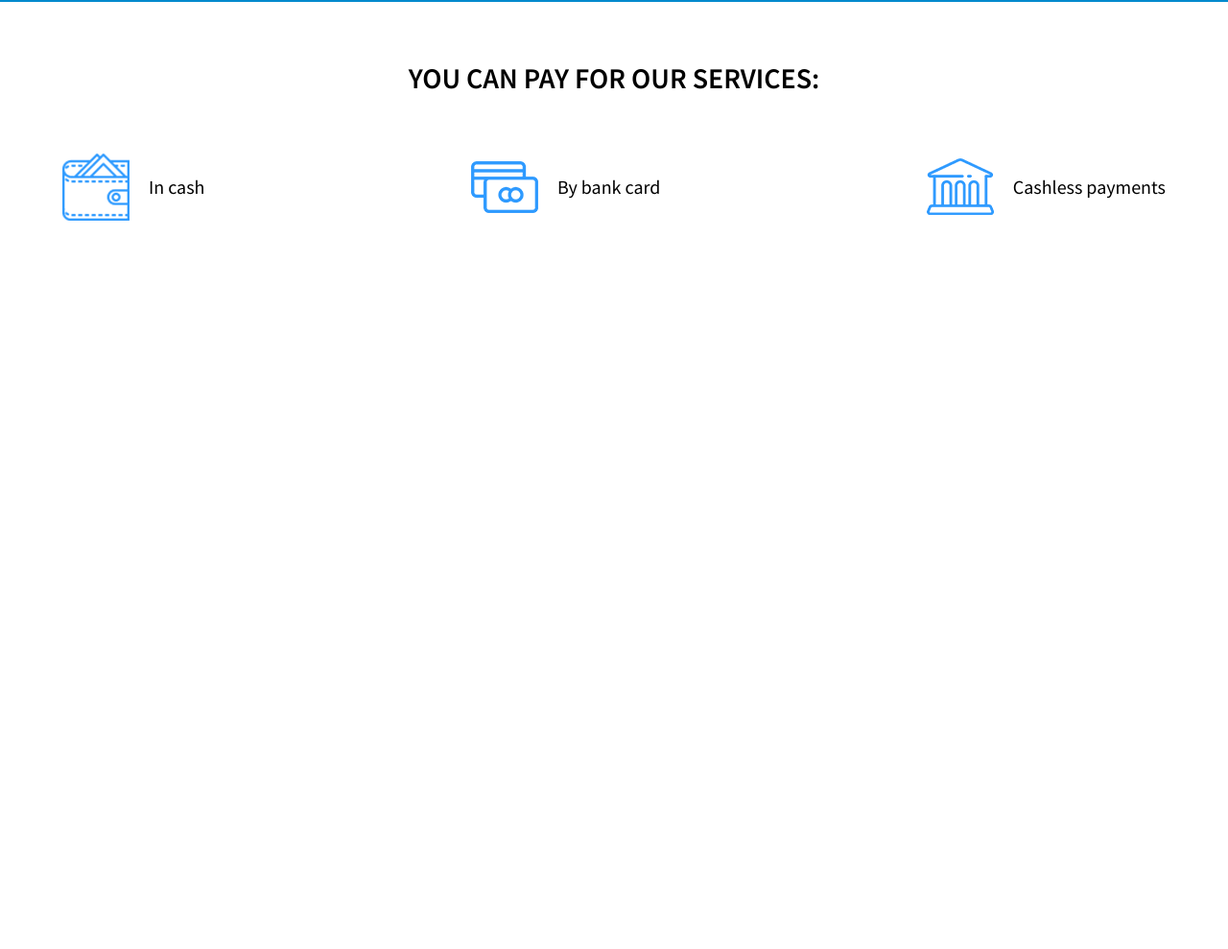
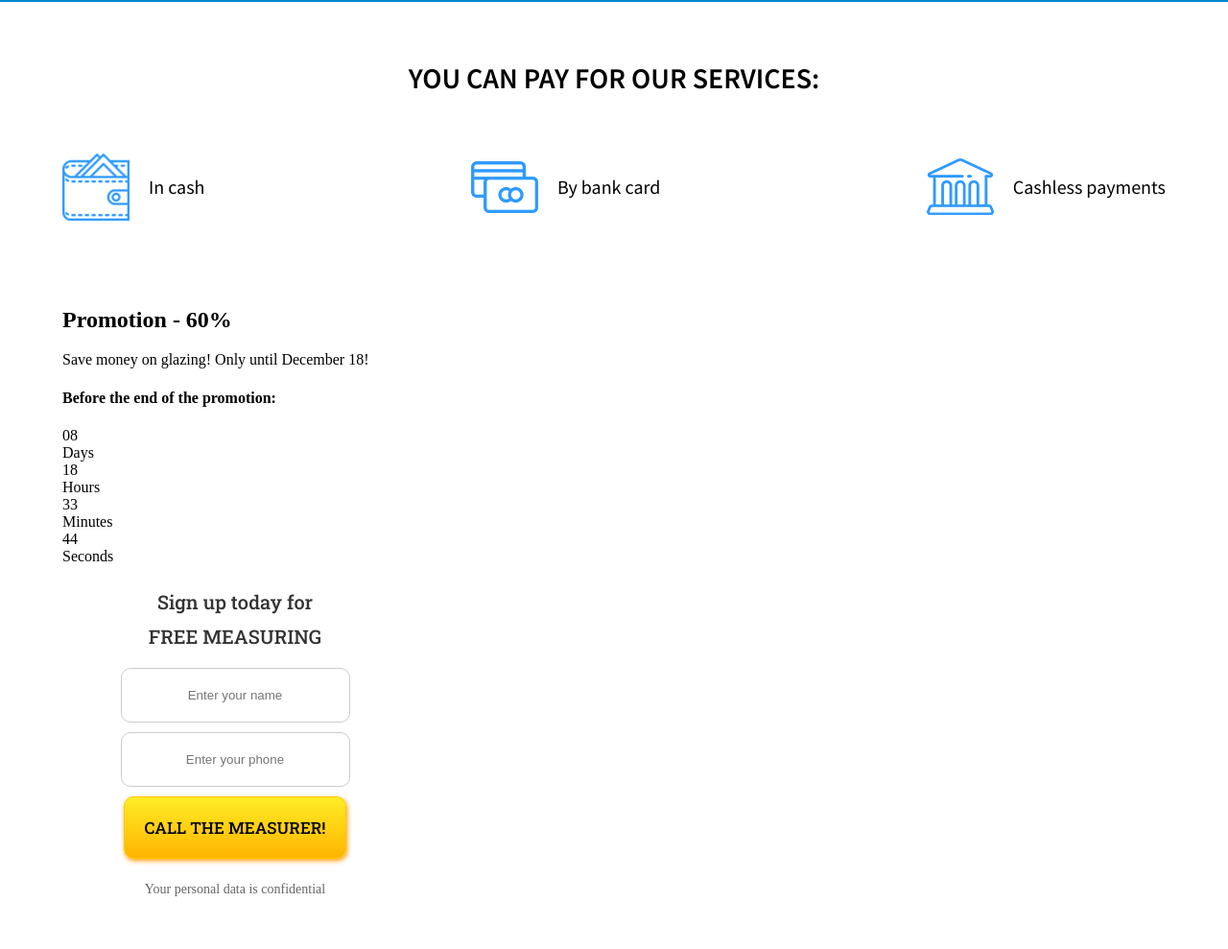
Before and after one commit to Chycherskyi/GlazingOfBalconies, a plain HTML site: page index.html in a window 1280 px wide. Shown: the part 4224-5213 px from the top of the page at 96% size. Before the commit the page ends 4524 px from the top, so only its background shows below. Drawn offline with Linux system fonts and the light colour scheme.

Commit message:
Added section sale

```diff
--- a/index.html
+++ b/index.html
@@ -299,7 +299,7 @@
                     </div>
                     <!-- /.payment-block__item -->
                     <div class="payment-block__item">
-                       <img class="payment-block__img" src="img/payment/credit-card.png" alt="">
+                        <img class="payment-block__img" src="img/payment/credit-card.png" alt="">
                         <!-- /.payment-block__img -->
                         <span class="payment-block__text">By bank card</span>
                         <!-- /.payment-block__text -->
@@ -318,6 +318,55 @@
             <!-- /.container -->
         </section>
         <!-- /.payment -->
+        <section class="sale">
+            <div class="container">
+                <div class="sale-block">
+                    <div class="sale-content">
+                        <h2 class="sale-content__title">Promotion - 60%</h2>
+                        <!-- /.sale-content__title -->
+                        <p class="sale-content__text">Save money on glazing! Only until December 18!</p>
+                        <!-- /.sale-content__text -->
+                        <div class="sale-timer" id="timer">
+                            <h4 class="sale-timer__title">Before the end of the promotion:</h4>
+                            <div class="sale-timer__container">
+                                <div class="numbers">
+                                    <div><span id="days">08</span></div>
+                                    <div class="description">Days</div>
+                                </div>
+                                <div class="numbers">
+                                    <div><span id="hours">18</span></div>
+                                    <div class="description">Hours</div>
+                                </div>
+                                <div class="numbers">
+                                    <div><span id="minutes">33</span></div>
+                                    <div class="description">Minutes</div>
+                                </div>
+                                <div class="numbers">
+                                    <div><span id="seconds">44</span></div>
+                                    <div class="description">Seconds</div>
+                                </div>
+                            </div>
+                        </div>
+                    </div>
+                    <!-- /.sale-content -->
+                    <div class="form decoration-form">
+                        <div class="form-title">Sign up today for</div>
+                        <!-- /.form-title -->
+                        <div class="form-text">free measuring</div>
+                        <!-- /.form-text -->
+                        <input type="text" class="form-input" placeholder="Enter your name">
+                        <input type="text" class="form-input" placeholder="Enter your phone">
+                        <button class="form-button button">Call the measurer!</button>
+                        <!-- /.form-button button -->
+                        <span class="privacy">Your personal data is confidential</span>
+                        <!-- /.privacy -->
+                    </div>
+                </div>
+                <!-- /.sale-block -->
+            </div>
+            <!-- /.container -->
+        </section>
+        <!-- /.sale -->
     </main>
 </body>
 
```
